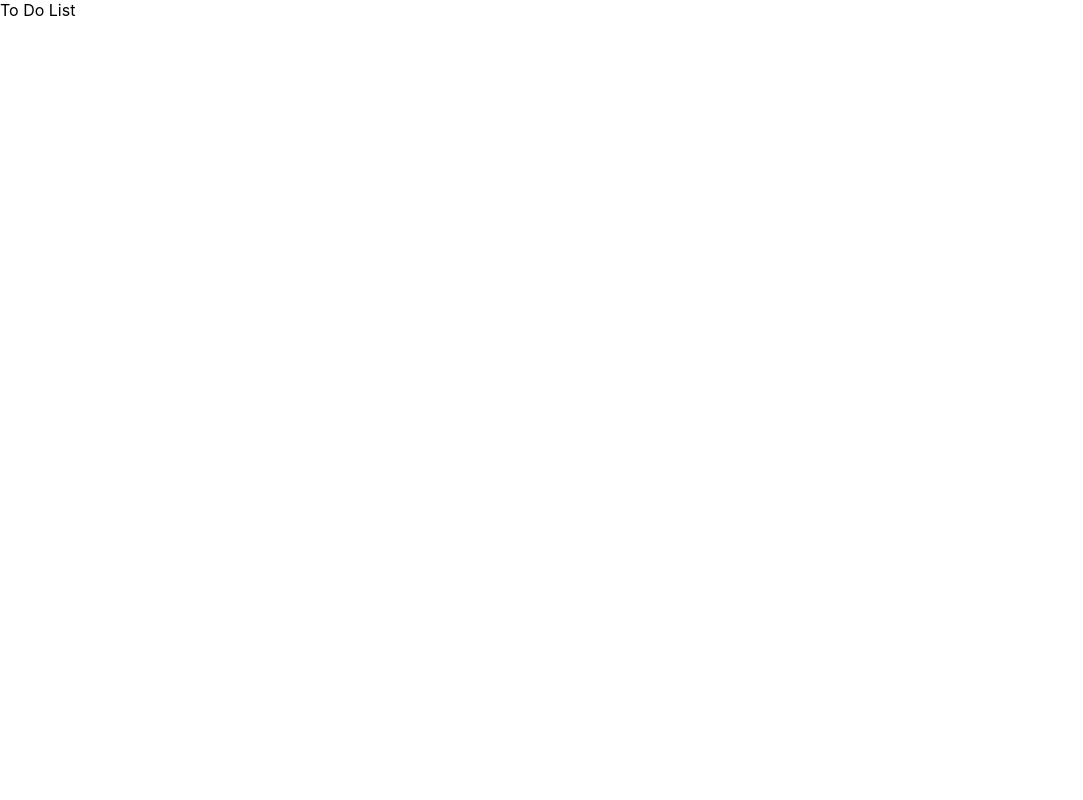
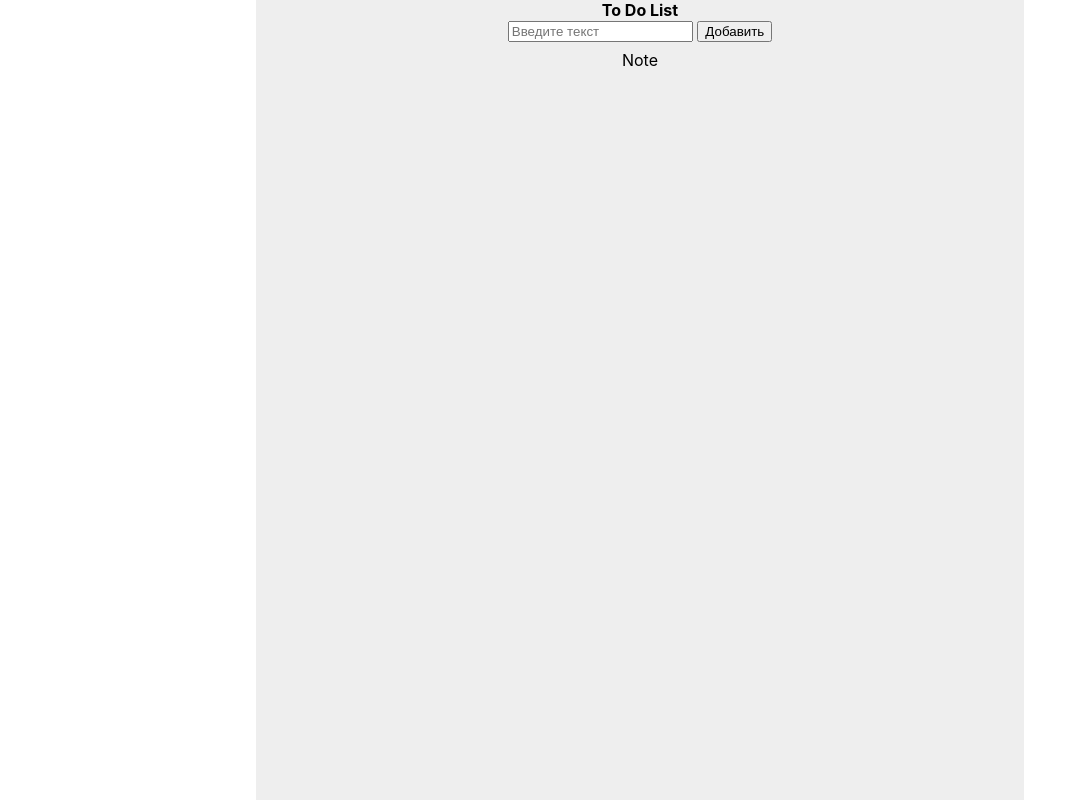
Before and after one commit to ZRNRD/React-To-do-list, a React (Create React App) app in the folder react-to-do-list/: page / in a window 1280 px wide. Shown: the top 800 px of the page, without its empty margins (0-1083 px from the left). Built offline with nearby package versions, Linux system fonts and the light colour scheme.

Commit message:
Added empty UI and redux-store with initial state

```diff
--- a/react-to-do-list/src/App.css
+++ b/react-to-do-list/src/App.css
@@ -0,0 +1,7 @@
+.app-wrapper{
+    background: #eee;
+    width: 60%;
+
+    text-align: center;
+    margin: 0 auto;
+}
--- a/react-to-do-list/src/App.js
+++ b/react-to-do-list/src/App.js
@@ -1,11 +1,16 @@
-import logo from './logo.svg';
+import { Provider } from 'react-redux';
 import './App.css';
+import ToDoList from './Components/ToDoList/ToDoList';
+import store from './Redux/store';
 
 function App() {
   return (
-    <div className="App">
-      To Do List
-    </div>
+    <Provider store={store}>
+      <div className="app-wrapper">
+        <ToDoList />
+      </div>
+    </Provider>
+
   );
 }
 
--- /dev/null
+++ b/react-to-do-list/src/Components/Note/Note.jsx
@@ -0,0 +1,11 @@
+import s from "./Note.module.css"
+
+const Note = () => {
+    return(
+        <div>
+            Note
+        </div>
+    )
+}
+
+export default Note;
--- /dev/null
+++ b/react-to-do-list/src/Components/ToDoList/ToDoList.jsx
@@ -0,0 +1,28 @@
+import { connect } from "react-redux";
+import Note from "../Note/Note";
+import s from "./ToDoList.module.css"
+
+
+
+const ToDoList = () => {
+    return(
+        <div className={s.wrapper}>
+            <strong>To Do List</strong>
+            <div>
+                <input type="text" placeholder="Введите текст"/> <button>Добавить</button>
+            </div>
+            <Note />
+        </div>
+    )
+}
+
+
+const mapStateToProps = store => {
+    console.log(store)
+    return {
+        notes: store.notes,
+    }
+}
+
+
+export default connect(mapStateToProps)(ToDoList);
--- /dev/null
+++ b/react-to-do-list/src/Components/ToDoList/ToDoList.module.css
@@ -0,0 +1,6 @@
+.wrapper{
+    display: grid;
+    grid-template-columns: 1fr;
+    grid-template-rows: 20px 30px 1fr;
+    height: 100vw;
+}
--- /dev/null
+++ b/react-to-do-list/src/Redux/note-reducer.js
@@ -0,0 +1,17 @@
+
+
+export const initialState = {
+    notes: [
+        {id: 1, message:"Заметка 1"},
+        {id: 2, message:"Заметка 2"},
+        {id: 3, message:"Заметка 3"}
+    ]
+}
+
+
+const noteReducer = (state = initialState, action) => {
+
+    return state;
+}
+
+export default noteReducer;
--- /dev/null
+++ b/react-to-do-list/src/Redux/store.js
@@ -0,0 +1,13 @@
+import { combineReducers, createStore } from "redux";
+import noteReducer, { initialState } from "./note-reducer";
+
+let reducers = combineReducers({
+    notes: noteReducer
+});
+
+
+const store = createStore(reducers, initialState);
+
+
+
+export default store;
```
Also changed, not shown: react-to-do-list/src/Components/Note/Note.module.css (added).
